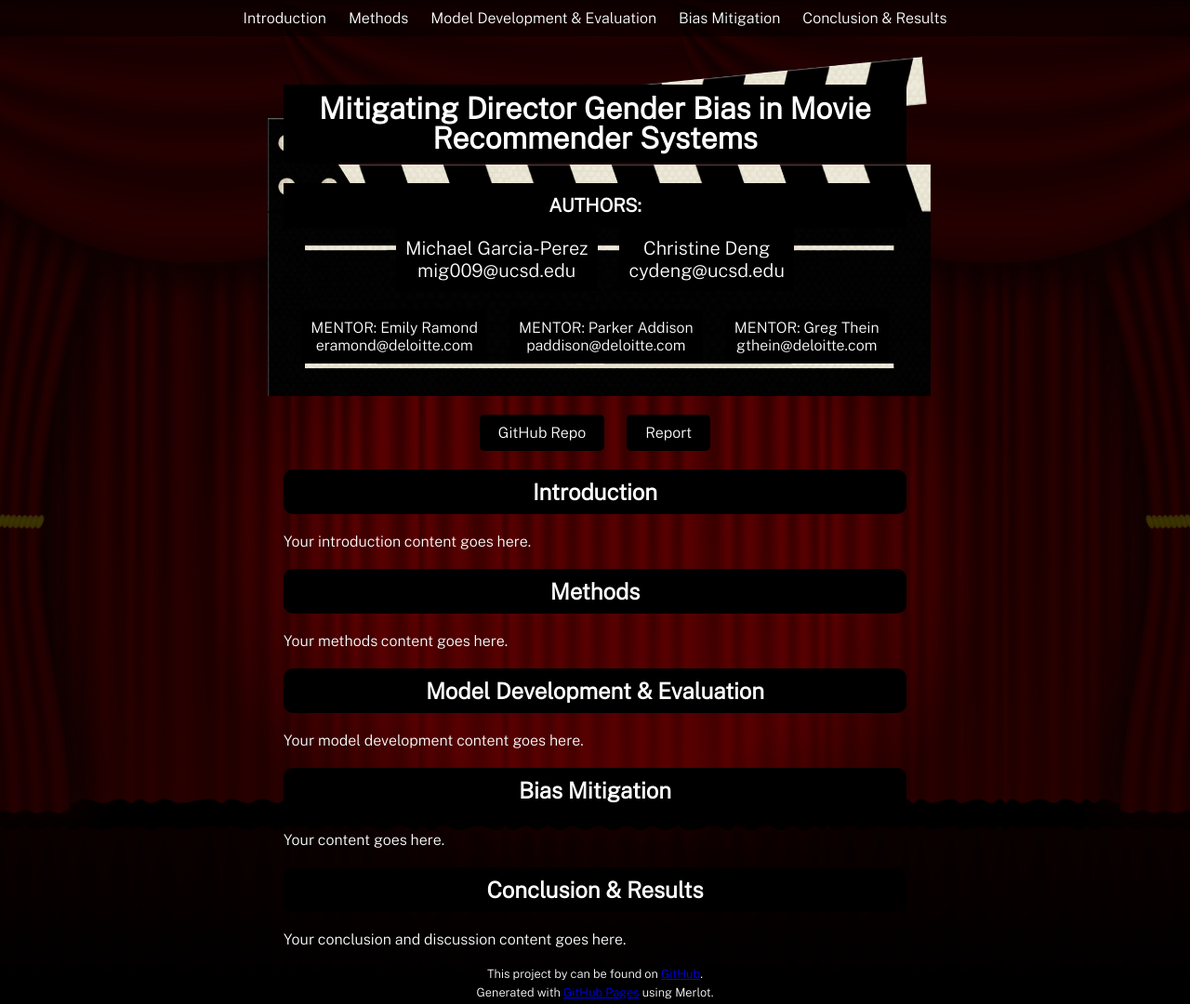
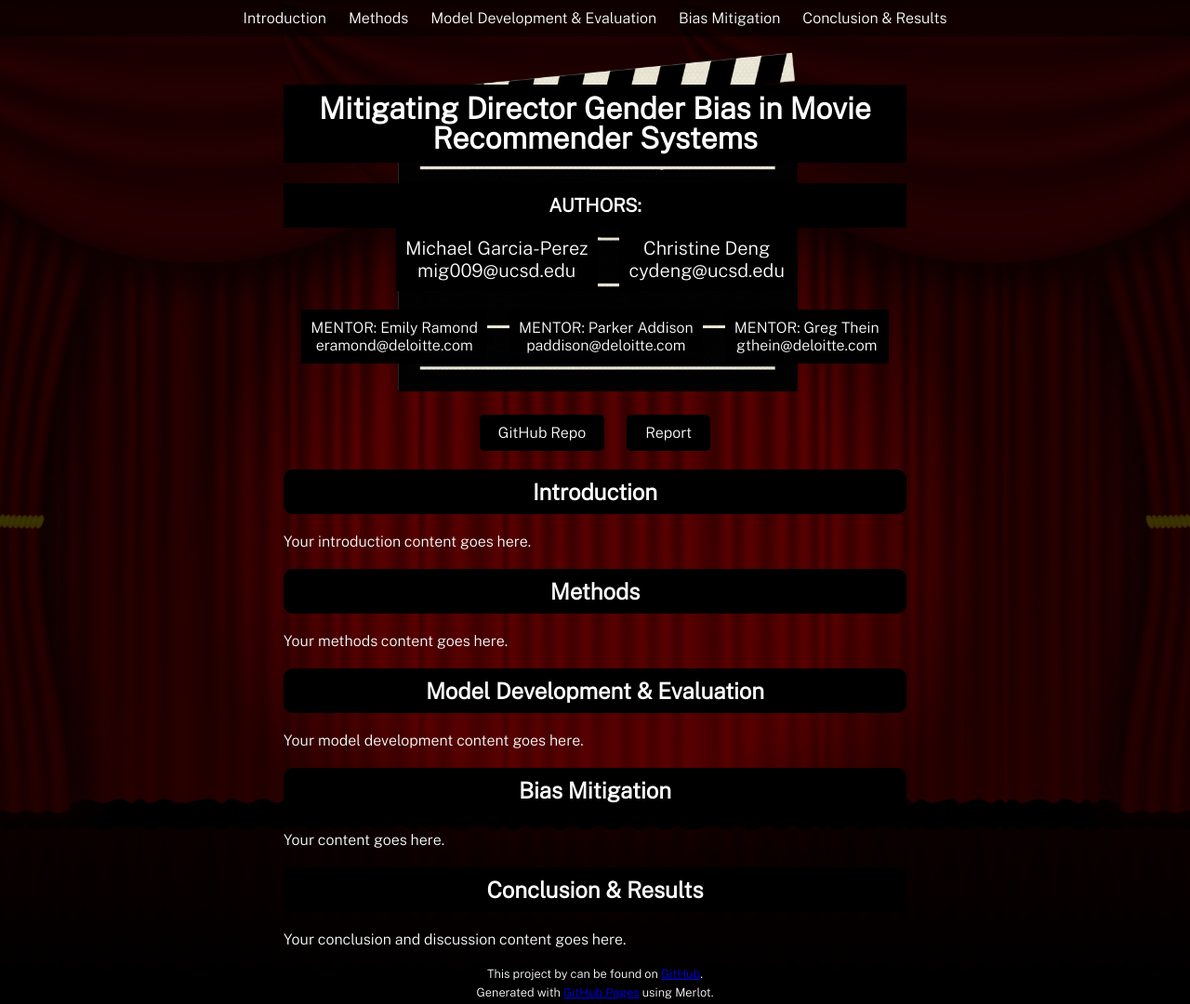
Before and after one commit to michael-garciaperez/DSC180A-Methodology-5, a Jekyll site: the page built from index.md, in a window 1280 px wide and 1080 px high. Shown: the whole window at 93% size. Built offline with Jekyll 4.4.1, drawn with Linux system fonts in a browser that asks for light colours.

Commit message:
Update style.scss

```diff
--- a/assets/css/style.scss
+++ b/assets/css/style.scss
@@ -27,9 +27,9 @@
   z-index: 2;
   margin: 0 auto;
   max-width: 670px; /* Adjusted maximum width */
-  padding: 20px 40px 25px; /* Adjusted padding to match the body padding */
+  padding: 20px 40px 25px; /* Reduced top padding */
   background-image: url('../images/clap_board.png');
-  background-size: 100%;
+  background-size: contain; /* Adjusted background size */
   background-repeat: no-repeat;
   background-position: center top; /* Adjusted background position */
 }
```
